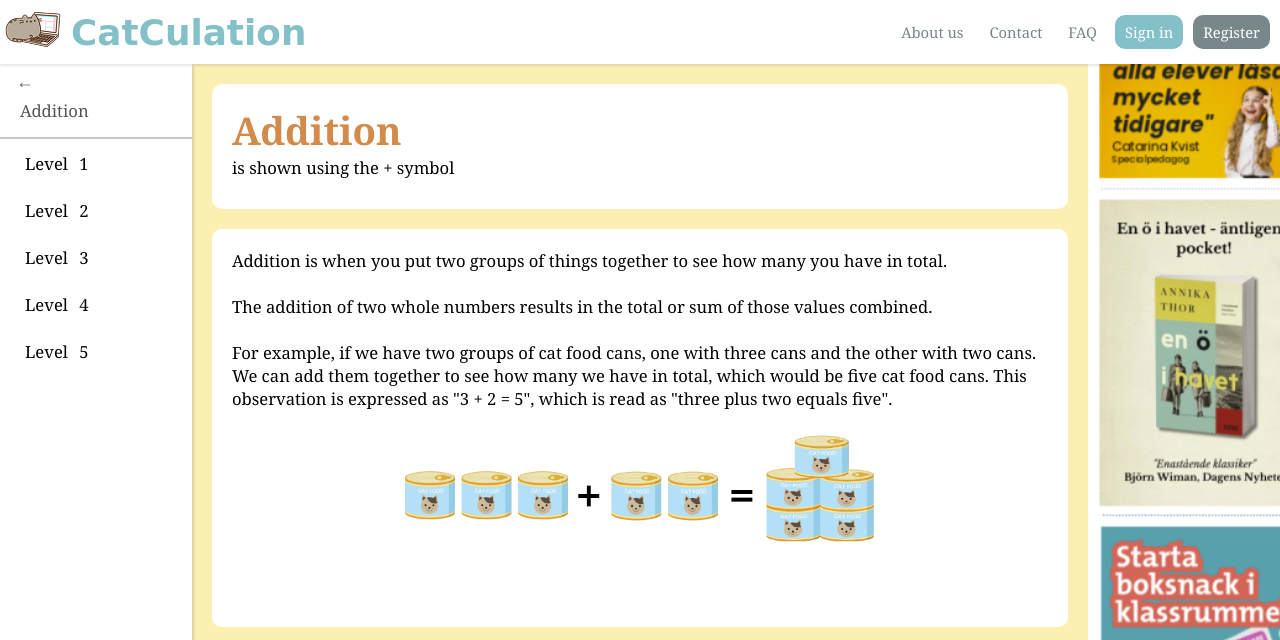
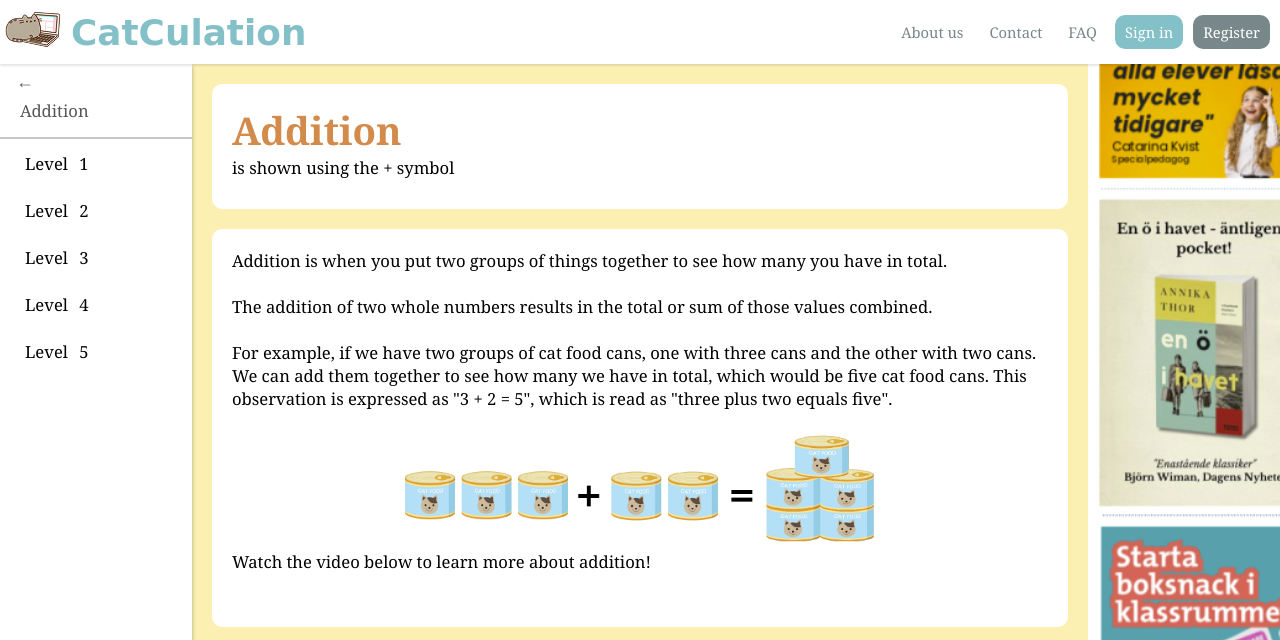
Before and after one commit to AgileTeam1010/AgileProject-Team10, a plain HTML site: page addition/addition.html in a window 1280 px wide. Shown: the top 640 px of the page. Drawn offline with Linux system fonts and the light colour scheme; grey boxes are pictures that could not be loaded; a web font is replaced by a local one.

Commit message:
changed in description

```diff
--- a/addition/addition.html
+++ b/addition/addition.html
@@ -63,6 +63,7 @@
         <div class="cat-food">
           <img src="../pictures/add-cat-food.png">
         </div>
+        <p> Watch the video below to learn more about addition!</p>
       </div>
 
       <div class="video">
```
